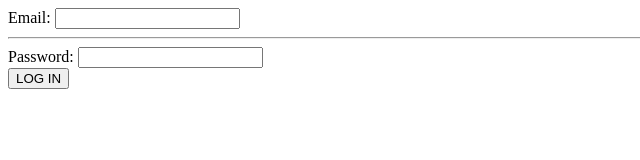
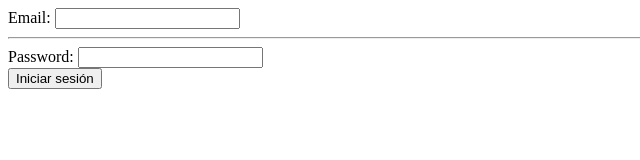
Before and after one commit to MoralesMatiasEzequiel/rick_and_mortyApp, a React (Create React App) app in the folder FRONT/rym-app/: page /login in a window 1280 px wide. Shown: the top 160 px of the page, without its empty margins (0-640 px from the left). Built offline with nearby package versions, Linux system fonts and the light colour scheme.

Commit message:
Login in progress

```diff
--- a/FRONT/rym-app/src/App.js
+++ b/FRONT/rym-app/src/App.js
@@ -11,6 +11,7 @@ function App() {
       <Routes>
         <Route path='/' element={<Landing/>} />
         <Route path="/login" element={<Form/>} />
+        {/* <Route path="/login/identify" element={<Login/>}/> */}
         <Route path="/home" element={<Characters/>} />
         <Route path="/detail/:id" element={<Detail/>}/>
       </Routes>
--- a/FRONT/rym-app/src/components/Form/Form.jsx
+++ b/FRONT/rym-app/src/components/Form/Form.jsx
@@ -1,8 +1,10 @@
 import { useState } from 'react';
-import { useNavigate } from 'react-router-dom';
+import { useNavigate, Link } from 'react-router-dom';
 import validations from './validations';
+import { useSelector } from 'react-redux';
 
 const Form = () => {
+    const users = useSelector(state => state.users );
     const navigate = useNavigate();
     const [form, setForm] = useState({
         email: '',
@@ -43,7 +45,8 @@ const Form = () => {
                 {errors.password && <span>{errors.password}</span>}
             </div>
 
-            <button type='submit'>LOG IN</button> {/* Hacer un onSubmit mas adelante para enviar el formulario al back al momento de crear un usuario. Ver form del PI*/}
+            <button type='submit'>Iniciar sesión</button> {/* Hacer un onSubmit mas adelante para enviar el formulario al back al momento de crear un usuario. Ver form del PI*/}
+            {/* <Link to=''>¿Olvidaste tu contraseña?</Link> */}
         </form>
     )
 };
--- a/FRONT/rym-app/src/redux/actions.js
+++ b/FRONT/rym-app/src/redux/actions.js
@@ -17,7 +17,5 @@ export const getCharactersDetail = (id) => {
 };
 
 export const cleanStateDetail = () => {
-    return function(dispatch){
-        return dispatch({ type: CLEAN_DETAIL })
-    };
+    return { type: CLEAN_DETAIL }
 };
--- a/FRONT/rym-app/src/redux/reducer.js
+++ b/FRONT/rym-app/src/redux/reducer.js
@@ -1,6 +1,7 @@
 import { GET_CHARACTERS, GET_CHARACTERS_DETAIL, CLEAN_DETAIL } from "./action-types";
 
 const initialState = {
+    users: [],
     characters: [],
     characterDetail: {}
 };
```
Also changed, not shown: FRONT/rym-app/src/components/Login/Login.jsx (added).
